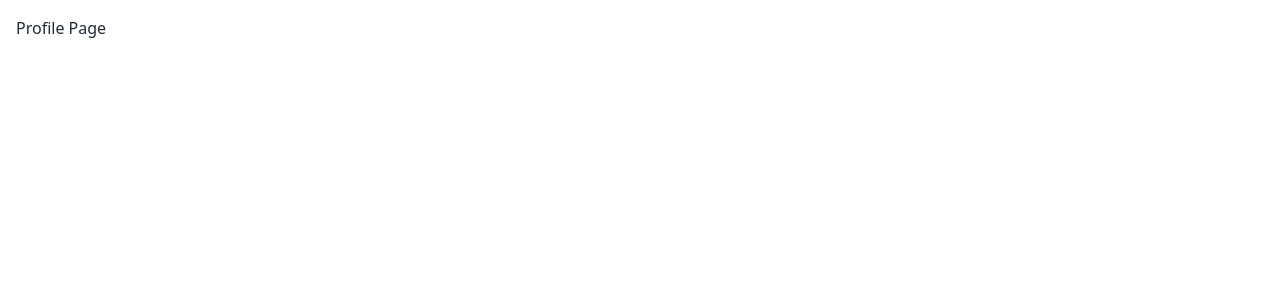
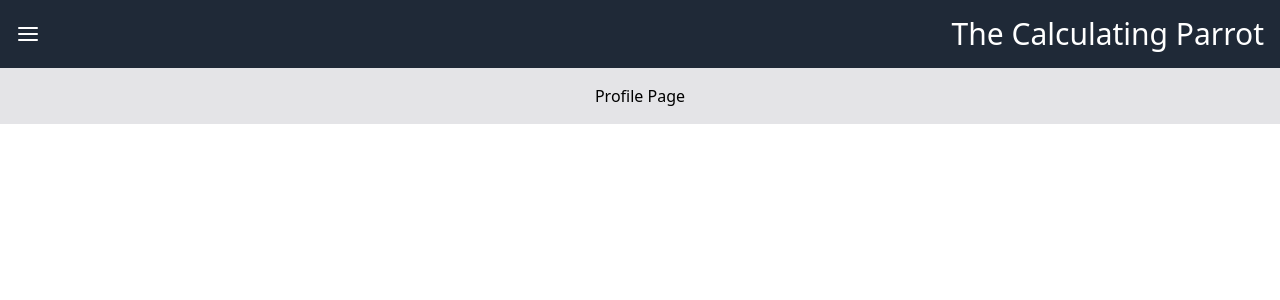
Before and after one commit to MartinStokholm/TheCalculatingParrot, a React (Vite) app in the folder my-react-app/: page /profile in a window 1280 px wide. Shown: the top 300 px of the page. Built offline with nearby package versions, Linux system fonts and the light colour scheme.

Commit message:
navigation setup

```diff
--- a/my-react-app/package.json
+++ b/my-react-app/package.json
@@ -13,6 +13,7 @@
     "@reduxjs/toolkit": "^2.2.7",
     "react": "^18.3.1",
     "react-dom": "^18.3.1",
+    "react-icons": "^5.3.0",
     "react-redux": "^9.1.2",
     "react-router-dom": "^6.26.1"
   },
--- a/my-react-app/src/App.tsx
+++ /dev/null
@@ -1,26 +0,0 @@
-import Navigation from "./components/Navigation";
-import { PageWrapper } from "./components/PageWrapper";
-
-function App() {
-  return (
-    <>
-      <Navigation
-        title="Menu"
-        sideBareLinks={["Getting Started", "Budgets", "Profile"]}
-      >
-        <PageWrapper>
-          <img
-            src="https://vitejs.dev/logo.svg"
-            alt="Vite logo"
-            className="h-16 w-16"
-          />
-          <p className="text-3xl font-extrabold ">
-            Click on the Vite and React logos to learn more
-          </p>
-        </PageWrapper>
-      </Navigation>
-    </>
-  );
-}
-
-export default App;
--- /dev/null
+++ b/my-react-app/src/AppRoot.tsx
@@ -0,0 +1,21 @@
+import { Outlet } from "react-router-dom";
+import Navigation from "./components/Navigation";
+
+function AppRoot() {
+  return (
+    <>
+      <Navigation
+        title="The Calculating Parrot"
+        navigationLinks={[
+          { title: "Home", path: "home" },
+          { title: "Budgets", path: "budgets" },
+          { title: "Profile", path: "profile" },
+        ]}
+      >
+        <Outlet />
+      </Navigation>
+    </>
+  );
+}
+
+export default AppRoot;
--- a/my-react-app/src/components/Navigation.tsx
+++ b/my-react-app/src/components/Navigation.tsx
@@ -1,40 +1,61 @@
 import { Link } from "react-router-dom";
+import { FiMenu } from "react-icons/fi";
+import { useState } from "react";
+
+type NavigationLink = {
+  title: string;
+  path: string;
+};
 
 type NavigationProps = {
   title: string;
-  sideBareLinks: string[];
+  navigationLinks: NavigationLink[];
   children: React.ReactNode;
 };
 
 export default function Navigation({ ...props }: NavigationProps) {
+  const [isMenuOpen, setIsMenuOpen] = useState(false);
+
+  function handleMenuClicked() {
+    setIsMenuOpen(!isMenuOpen);
+    console.log("Menu opened?", isMenuOpen);
+  }
+
   return (
-    <div className="drawer">
-      <input id="my-drawer" type="checkbox" className="drawer-toggle" />
-      <div className="drawer-content">
-        {/* Page content here */}
-        <label htmlFor="my-drawer" className="btn btn-primary drawer-button">
-          Open drawer
-        </label>
-        {props.children}
-      </div>
-      <div className="drawer-side">
-        <label
-          htmlFor="my-drawer"
-          aria-label="close sidebar"
-          className="drawer-overlay"
-        ></label>
-        <ul className="menu bg-base-200 text-base-content min-h-full w-80 p-4">
-          {/* Sidebar content here */}
-          <li>
-            <a>{props.title}</a>
-          </li>
-          {props.sideBareLinks.map((link) => (
-            <li>
-              <Link to={link}> {link}</Link>
+    <>
+      <nav className="bg-gray-800 text-white p-4 flex justify-between items-center">
+        <FiMenu className="text-2xl" onClick={handleMenuClicked} />
+
+        <Link className="text-3xl" to={`/`}>
+          {props.title}
+        </Link>
+      </nav>
+      <div
+        className={`fixed top-18 left-0 h-full w-64 bg-gray-800 text-white transition-transform transform z-50 ${
+          isMenuOpen ? "translate-x-0" : "-translate-x-full"
+        }`}
+      >
+        <ul className="flex flex-col space-y-4 p-4">
+          {props.navigationLinks.map((link) => (
+            <li key={link.title}>
+              <Link
+                className="text-lg"
+                onClick={handleMenuClicked}
+                to={`/${link.path}`}
+              >
+                {link.title}
+              </Link>
             </li>
           ))}
         </ul>
       </div>
-    </div>
+      {isMenuOpen && (
+        <div
+          className="fixed top-0 left-0 h-full w-full bg-gray-800 bg-opacity-75 z-40"
+          onClick={handleMenuClicked}
+        ></div>
+      )}
+      <div className="relative z-30">{props.children}</div>
+    </>
   );
 }
--- a/my-react-app/src/components/PageWrapper.tsx
+++ b/my-react-app/src/components/PageWrapper.tsx
@@ -3,5 +3,9 @@ type PageWrapperProps = {
 };
 
 export function PageWrapper({ ...props }: PageWrapperProps) {
-  return <div className="container mx-auto p-4">{props.children}</div>;
+  return (
+    <div className="p-4 flex flex-col place-items-center bg-zinc-200 text-black">
+      {props.children}
+    </div>
+  );
 }
--- /dev/null
+++ b/my-react-app/src/features/home/HomePage.tsx
@@ -0,0 +1,9 @@
+import { PageWrapper } from "../../components/PageWrapper";
+
+export default function HomePage() {
+  return (
+    <PageWrapper>
+      <h1>Home Page</h1>
+    </PageWrapper>
+  );
+}
```
Also changed, not shown: my-react-app/src/main.tsx (+10 -8 lines), 1 other file (tests, documents, lock files or other folders).
